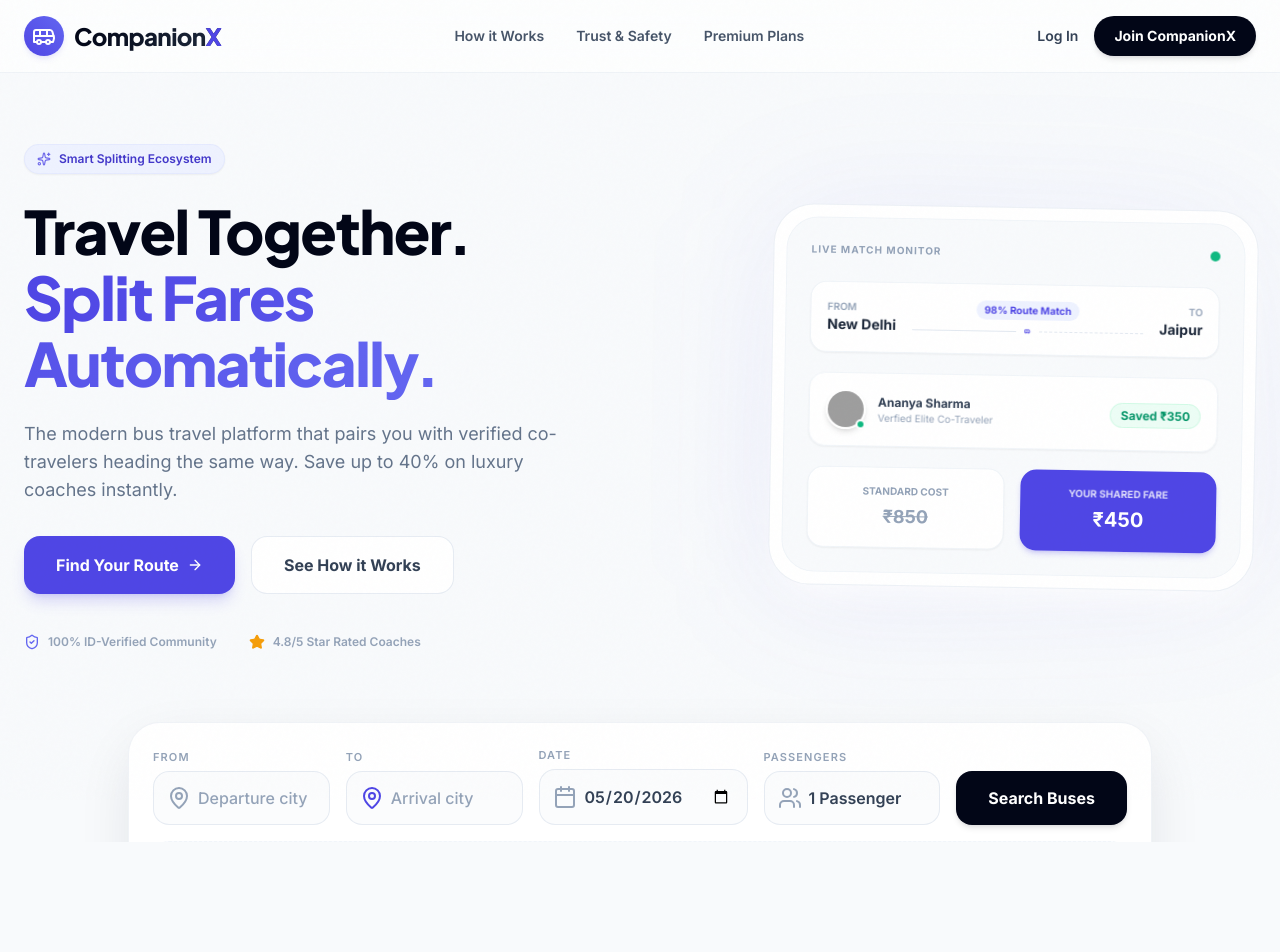
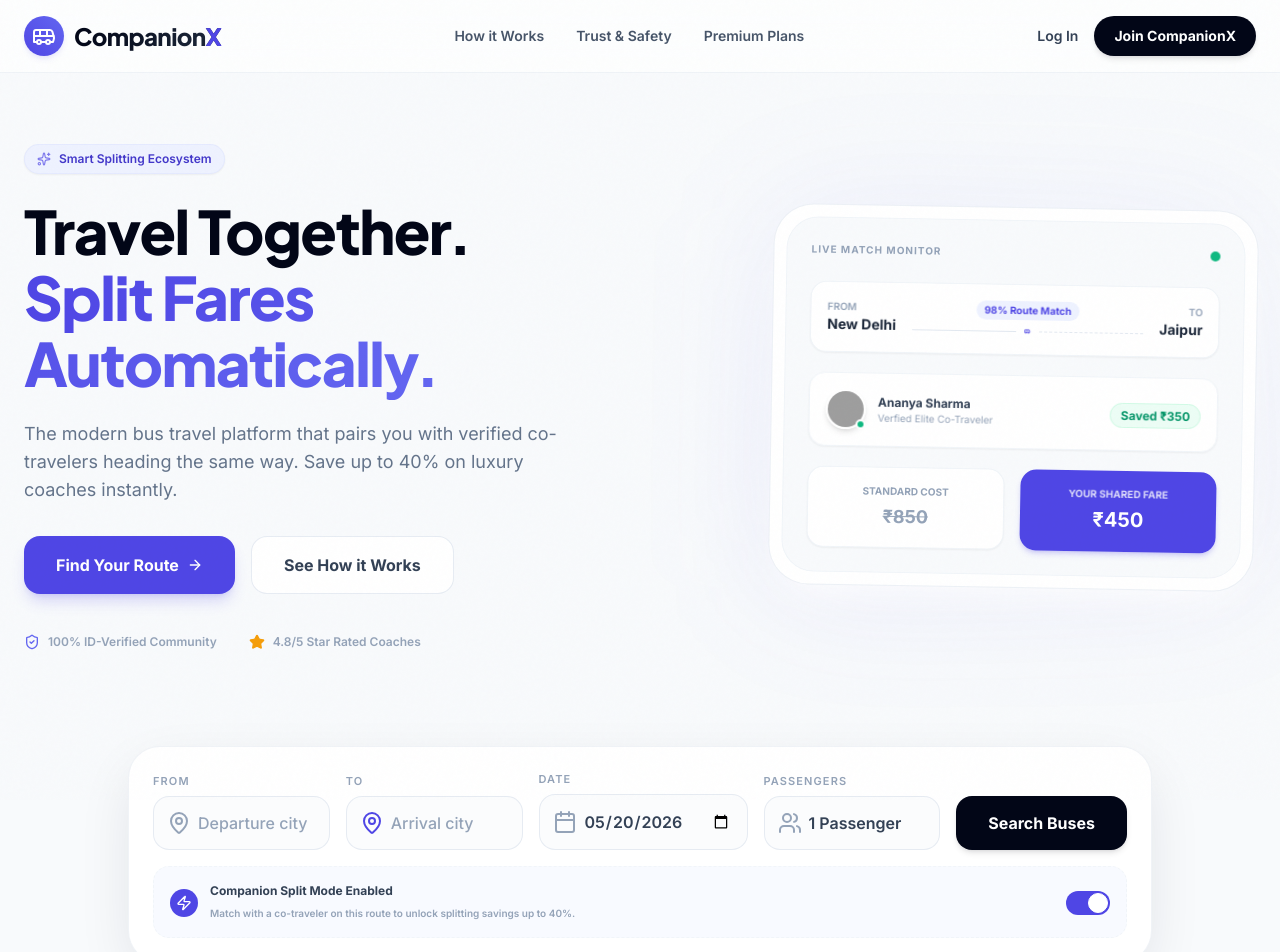
Before and after one commit to Avineesh-G/CompanionX, a React (Vite) app in the folder app/: page / in a window 1280 px wide. Shown: the top 952 px of the page. Built offline with nearby package versions, Linux system fonts and the light colour scheme; grey boxes are pictures that could not be loaded.

Commit message:
Fix: Closed hero section before the search-bar wrapper, allowing cities input dropdown and search bar card overflow to display correctly without being clipped by the hero overflow-hidden class

```diff
--- a/app/src/App.tsx
+++ b/app/src/App.tsx
@@ -290,9 +290,10 @@ export default function App() {
 
           </div>
         </div>
+      </section>
 
-        {/* Smart Search Bar Anchor */}
-        <div id="search-bar" className="absolute left-0 right-0 -bottom-24 w-full px-6 z-30">
+      {/* Smart Search Bar Anchor */}
+      <div id="search-bar" className="relative -mt-24 w-full px-6 z-30">
           <div className="max-w-5xl mx-auto bg-white rounded-[2rem] shadow-[0_20px_60px_-10px_rgba(15,23,42,0.12)] border border-slate-200/50 p-4 md:p-6 transition-shadow hover:shadow-[0_25px_70px_-10px_rgba(15,23,42,0.18)]">
             <div className="flex flex-col lg:flex-row gap-4 items-end">
               <LocationInput
@@ -384,7 +385,6 @@ export default function App() {
             </div>
           </div>
         </div>
-      </section>
 
       {/* Bus Search Results Display */}
       {!isSearched ? (
```
